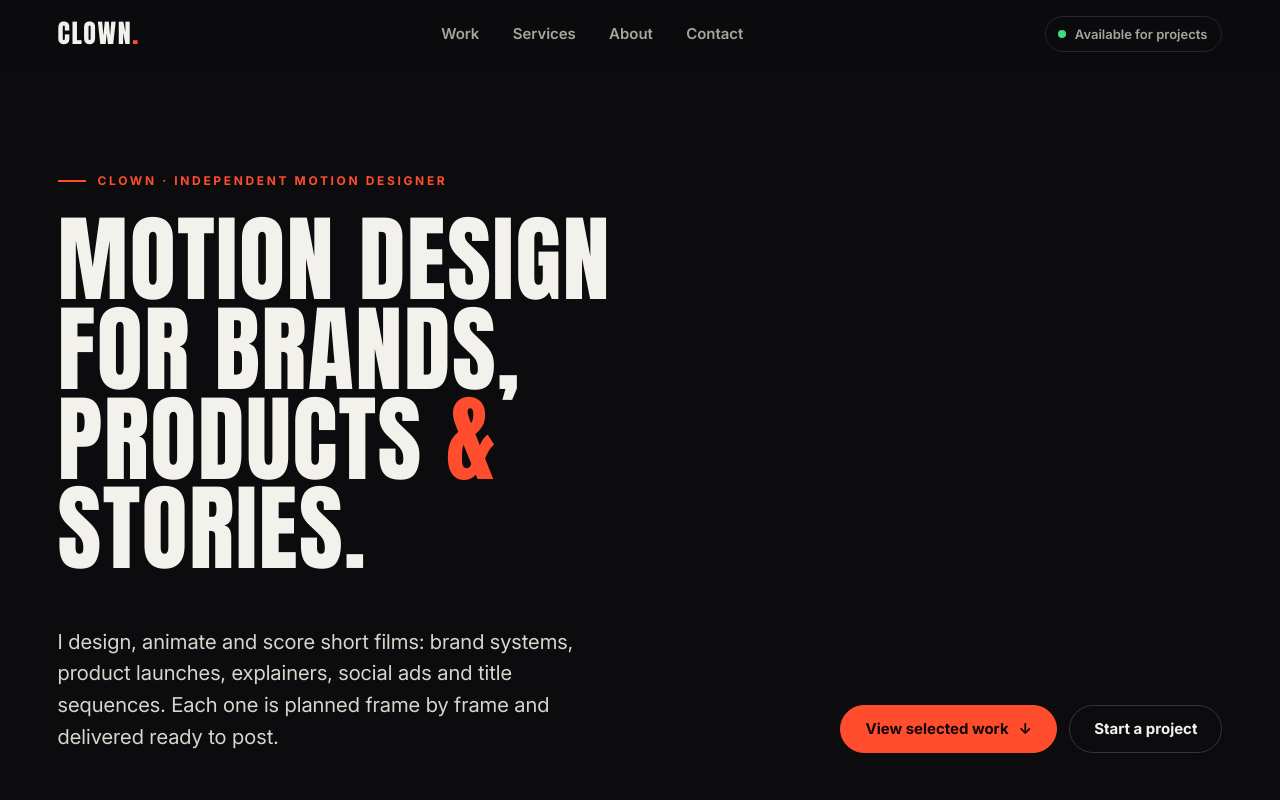
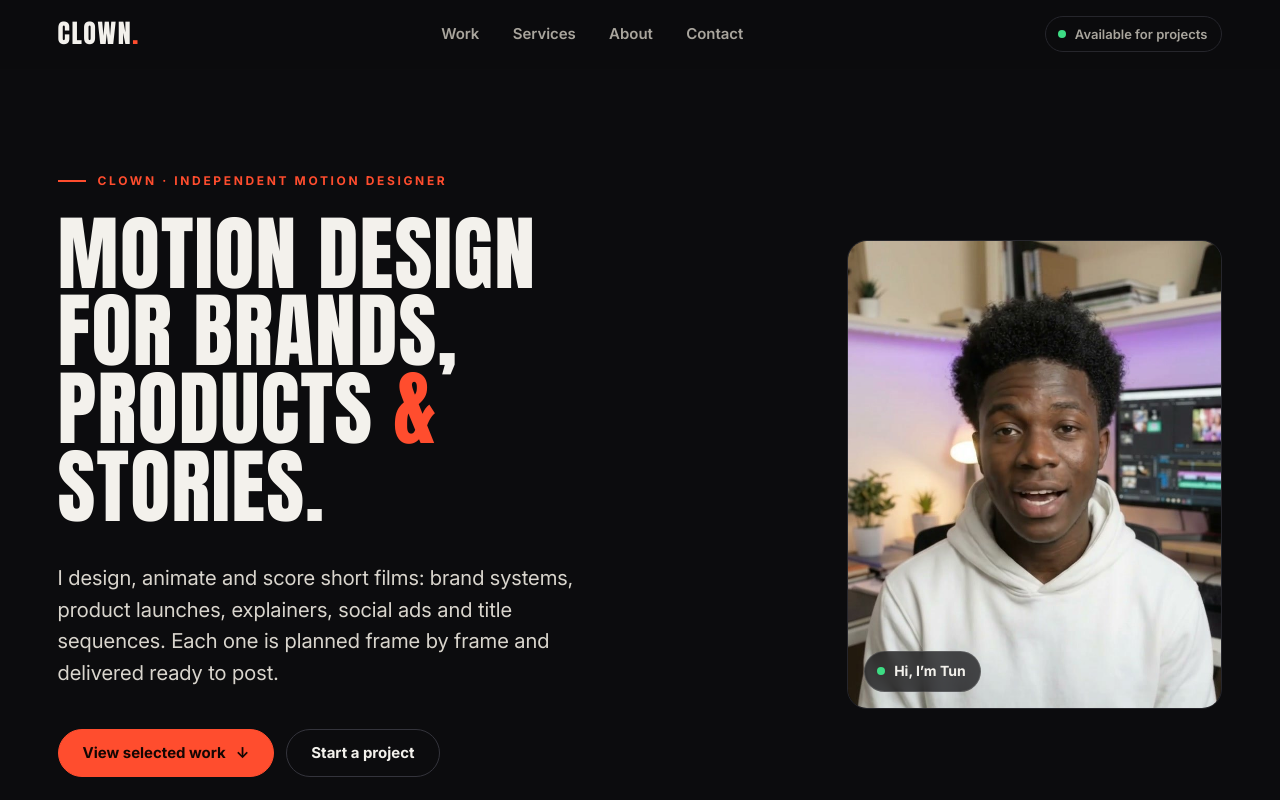
Before and after one commit to tun832061-arch/tun832061-arch.github.io, a plain HTML site: page index.html in a window 1280 px wide. Shown: the top 800 px of the page. Drawn offline with Linux system fonts and the light colour scheme.

Commit message:
Hero: portrait beside the headline (round avatar on phones)
Co-Authored-By: Claude Opus 5.5 <noreply@anthropic.com>
Claude-Session: https://claude.ai/code/session_01KVpH3bfw4WTEusTTSJqg8s

```diff
--- a/assets/site.css
+++ b/assets/site.css
@@ -280,3 +280,21 @@ h3.sub { font-size: 20px; font-weight: 750; margin: 32px 0 16px; }
 @media (max-width: 860px) { .intro { max-width: 420px; } }
 .cuts.mixed { grid-template-columns: minmax(0, 1fr) minmax(0, 2.4fr); align-items: center; }
 @media (max-width: 860px) { .cuts.mixed { grid-template-columns: 1fr; } .cuts.mixed figure:first-child { max-width: 420px; } }
+
+/* hero with portrait */
+.hero-grid { display: grid; grid-template-columns: minmax(0, 1.45fr) minmax(0, 0.75fr); gap: clamp(32px, 5vw, 80px); align-items: center; }
+.hero-main h1 { font-size: clamp(48px, 6.4vw, 108px); max-width: 13ch; }
+.hero-main .lede { margin-top: clamp(24px, 3vw, 36px); }
+.hero-main .hero-actions { justify-content: flex-start; margin-top: var(--s4); }
+.portrait { position: relative; margin: 0; border-radius: calc(var(--radius) + 4px); overflow: hidden; border: 1px solid var(--line); background: var(--panel); aspect-ratio: 4 / 5; }
+.portrait img { width: 100%; height: 100%; object-fit: cover; transition: transform 1.2s var(--ease); }
+.portrait:hover img { transform: scale(1.03); }
+.portrait figcaption { position: absolute; left: 16px; bottom: 16px; display: inline-flex; align-items: center; gap: 9px; padding: 8px 14px 8px 12px; border-radius: 999px; background: rgba(12,12,14,.72); backdrop-filter: blur(8px); -webkit-backdrop-filter: blur(8px); border: 1px solid rgba(255,255,255,.14); font-size: 14px; font-weight: 700; }
+.avatar { display: none; width: 44px; height: 44px; border-radius: 50%; object-fit: cover; border: 1px solid var(--line-2); }
+@media (max-width: 860px) {
+  .hero-grid { grid-template-columns: 1fr; }
+  .portrait { display: none; }
+  .avatar { display: block; }
+  .hero .eyebrow::before { display: none; }
+  .hero-main h1 { font-size: clamp(46px, 12vw, 80px); }
+}
--- a/index.html
+++ b/index.html
@@ -24,14 +24,20 @@
 <main id="main">
 
 <header class="hero"><div class="wrap">
-  <div class="eyebrow" data-reveal>Clown · Independent motion designer</div>
-  <h1 class="display" data-reveal style="--d:.08s">Motion design for brands, products <em>&amp;</em> stories.</h1>
-  <div class="hero-foot">
-    <p class="lede" data-reveal style="--d:.16s">I design, animate and score short films: brand systems, product launches, explainers, social ads and title sequences. Each one is planned frame by frame and delivered ready to post.</p>
-    <div class="hero-actions" data-reveal style="--d:.24s">
-      <a class="btn primary down" href="#work">View selected work <span class="arr" aria-hidden="true">↓</span></a>
-      <a class="btn" href="#contact">Start a project</a>
+  <div class="hero-grid">
+    <div class="hero-main">
+      <div class="eyebrow" data-reveal><img class="avatar" src="assets/img/portrait-face.jpg" alt="" width="44" height="44">Clown · Independent motion designer</div>
+      <h1 class="display" data-reveal style="--d:.08s">Motion design for brands, products <em>&amp;</em> stories.</h1>
+      <p class="lede" data-reveal style="--d:.16s">I design, animate and score short films: brand systems, product launches, explainers, social ads and title sequences. Each one is planned frame by frame and delivered ready to post.</p>
+      <div class="hero-actions" data-reveal style="--d:.24s">
+        <a class="btn primary down" href="#work">View selected work <span class="arr" aria-hidden="true">↓</span></a>
+        <a class="btn" href="#contact">Start a project</a>
+      </div>
     </div>
+    <figure class="portrait" data-reveal style="--d:.12s">
+      <img src="assets/img/portrait.jpg" alt="Portrait of Tun, motion designer, at his desk" width="720" height="900">
+      <figcaption><span class="dot" aria-hidden="true"></span>Hi, I’m Tun</figcaption>
+    </figure>
   </div>
   <div class="hero-meta" data-reveal style="--d:.3s"><span><b>Focus</b>Brand · Product · Social · Story</span><span><b>Craft</b>Design, animation &amp; sound</span><span><b>Formats</b>16:9 · 9:16 · 1:1</span></div>
 </div></header>
```
Also changed, not shown: build.mjs (+13 -7 lines), assets/img/portrait-face.jpg (added), assets/img/portrait.jpg (added).
